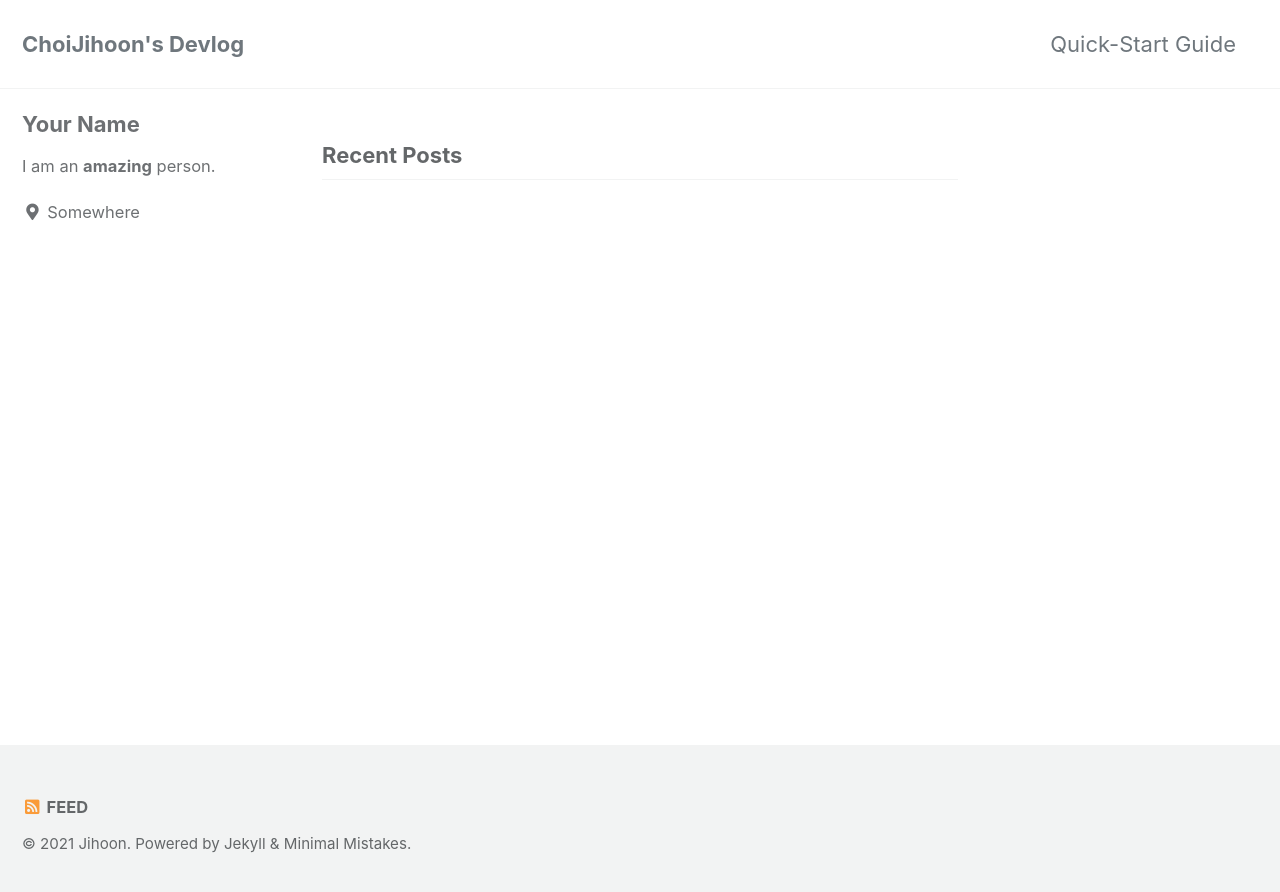
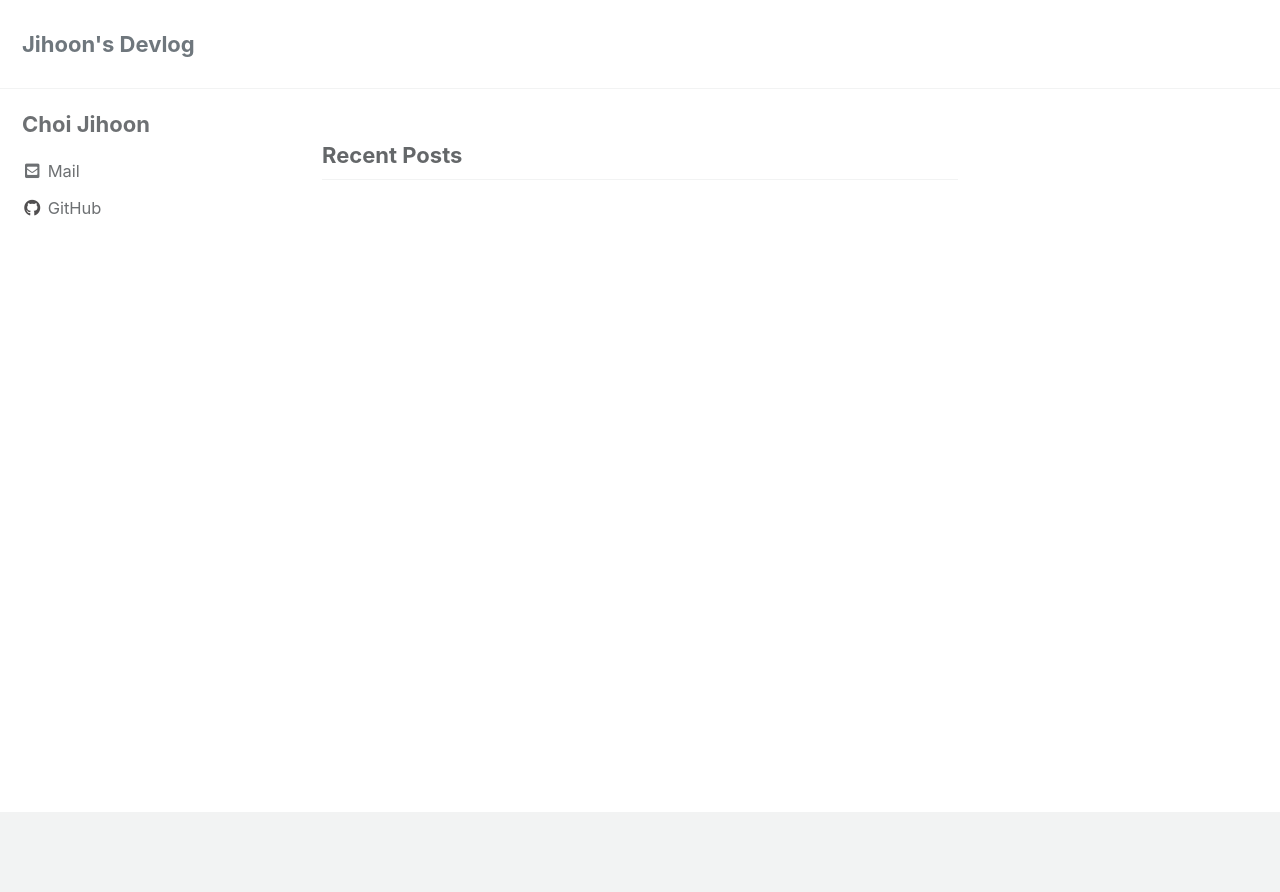
Before and after one commit to chxijihxxn/chxijihxxn.github.io, a Jekyll site: the page built from index.html, in a window 1280 px wide. Shown: the top 892 px of the page. Built offline with Jekyll 4.4.1, drawn with Linux system fonts in a browser that asks for light colours; cached includes are drawn as plain includes; the list of posts is cut into pages by our own code.

Commit message:
Modify Content

```diff
--- a/_config.yml
+++ b/_config.yml
@@ -8,7 +8,6 @@
 # Theme Settings
 #
 # Review documentation to determine if you should use `theme` or `remote_theme`
-# https://mmistakes.github.io/minimal-mistakes/docs/quick-start-guide/#installing-the-theme
 
 # theme                  : "minimal-mistakes-jekyll"
 # remote_theme           : "mmistakes/minimal-mistakes"
@@ -16,7 +15,7 @@ minimal_mistakes_skin    : "default" # "air", "aqua", "contrast", "dark", "dirt"
 
 # Site Settings
 locale                     : "UTF-8"
-title                       : "ChoiJihoon's Devlog"
+title                       : "Jihoon's Devlog"
 title_separator          : "-"
 subtitle                   : # site tagline that appears below site title in masthead
 name                     : "Jihoon"
@@ -94,15 +93,15 @@ analytics:
 
 # Site Author
 author:
-  name             : "Your Name"
+  name             : "Choi Jihoon"
   avatar           : # path of avatar image, e.g. "/assets/images/bio-photo.jpg"
-  bio              : "I am an **amazing** person."
-  location         : "Somewhere"
-  email            :
+  bio              : ""
+  location         : # "Somewhere"
+  email            : # ""
   links:
-    - label: "Email"
+    - label: "Mail"
       icon: "fas fa-fw fa-envelope-square"
-      # url: "mailto:your.name@email.com"
+      url: "mailto:chxijihxxn@gmail.com"
     - label: "Website"
       icon: "fas fa-fw fa-link"
       # url: "https://your-website.com"
@@ -114,10 +113,10 @@ author:
       # url: "https://facebook.com/"
     - label: "GitHub"
       icon: "fab fa-fw fa-github"
-      # url: "https://github.com/"
+      url: "https://github.com/chxijihxxn"
     - label: "Instagram"
       icon: "fab fa-fw fa-instagram"
-      # url: "https://instagram.com/"
+      # url: "https://instagram.com/chxijihxxn"
 
 # Site Footer
 footer:
--- a/_data/navigation.yml
+++ b/_data/navigation.yml
@@ -1,9 +1,9 @@
 # main links
 main:
-  - title: "Quick-Start Guide"
-    url: https://mmistakes.github.io/minimal-mistakes/docs/quick-start-guide/
+  # - title: "Quick-Start Guide"
+  #   url:
   # - title: "About"
-  #   url: https://mmistakes.github.io/minimal-mistakes/about/
+  #   url:
   # - title: "Sample Posts"
   #   url: /year-archive/
   # - title: "Sample Collections"
--- a/_includes/footer.html
+++ b/_includes/footer.html
@@ -12,10 +12,10 @@
       {% endfor %}
     {% endif %}
 
-    {% unless site.atom_feed.hide %}
+<!-- {% unless site.atom_feed.hide %}
       <li><a href="{% if site.atom_feed.path %}{{ site.atom_feed.path }}{% else %}{{ '/feed.xml' | relative_url }}{% endif %}"><i class="fas fa-fw fa-rss-square" aria-hidden="true"></i> {{ site.data.ui-text[site.locale].feed_label | default: "Feed" }}</a></li>
     {% endunless %}
   </ul>
 </div>
 
-<div class="page__footer-copyright">&copy; {{ site.time | date: '%Y' }} {{ site.name | default: site.title }}. {{ site.data.ui-text[site.locale].powered_by | default: "Powered by" }} <a href="https://jekyllrb.com" rel="nofollow">Jekyll</a> &amp; <a href="https://mademistakes.com/work/minimal-mistakes-jekyll-theme/" rel="nofollow">Minimal Mistakes</a>.</div>
+<div class="page__footer-copyright">&copy; {{ site.time | date: '%Y' }} {{ site.name | default: site.title }}. {{ site.data.ui-text[site.locale].powered_by | default: "Powered by" }} <a href="https://jekyllrb.com" rel="nofollow">Jekyll</a> &amp; <a href="https://mademistakes.com/work/minimal-mistakes-jekyll-theme/" rel="nofollow">Minimal Mistakes</a>.</div> -->
```
Also changed, not shown: 1 other file.
